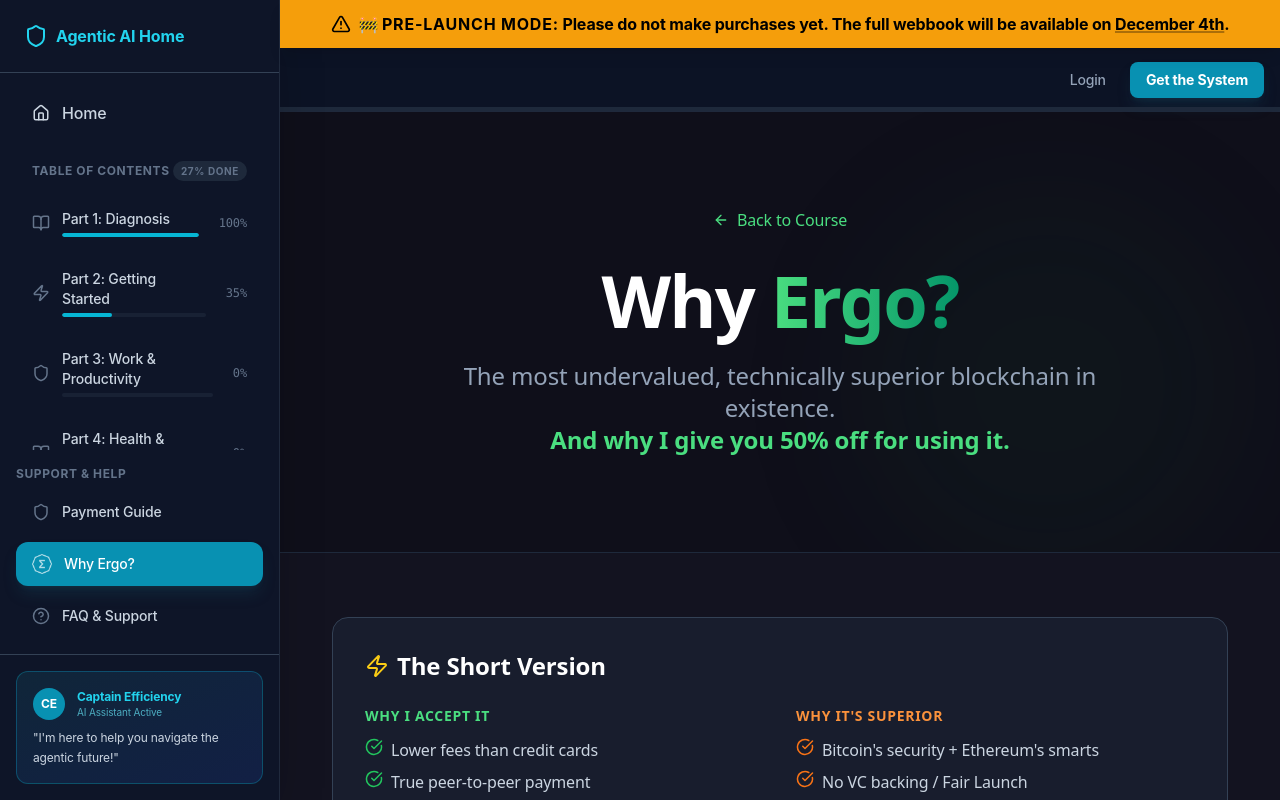
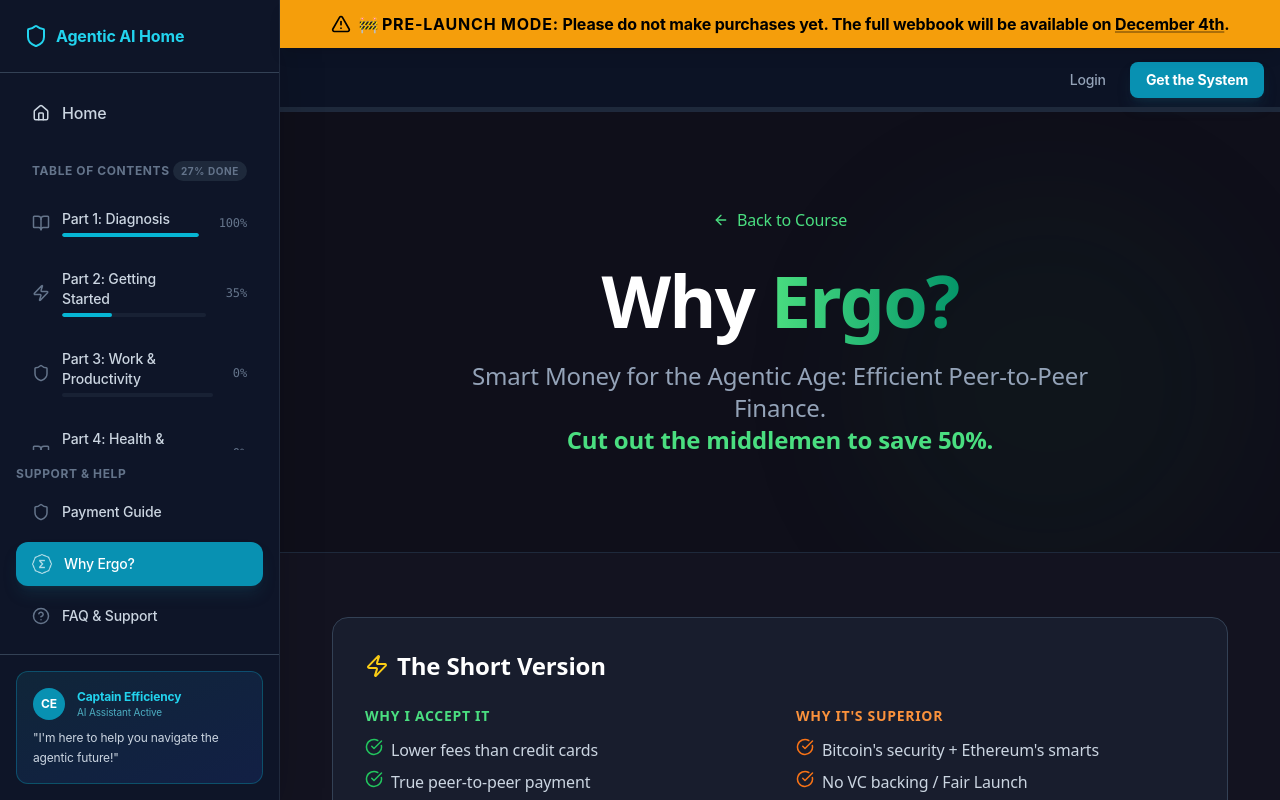
Before and after one commit to agenticaihome/ebook-frontend, a React (Create React App) app: page /why-ergo in a window 1280 px wide. Shown: the top 800 px of the page. Built offline with nearby package versions, Linux system fonts and the light colour scheme.

Commit message:
feat: update why ergo page subheader

```diff
--- a/src/WhyErgo.jsx
+++ b/src/WhyErgo.jsx
@@ -26,9 +26,9 @@ export default function WhyErgo() {
                             Why <span className="text-transparent bg-clip-text bg-gradient-to-r from-green-400 to-emerald-600">Ergo?</span>
                         </h1>
                         <p className="text-xl md:text-2xl text-slate-400 max-w-2xl mx-auto leading-relaxed">
-                            The most undervalued, technically superior blockchain in existence.
+                            Smart Money for the Agentic Age: Efficient Peer-to-Peer Finance.
                             <br />
-                            <span className="text-green-400 font-bold">And why I give you 50% off for using it.</span>
+                            <span className="text-green-400 font-bold">Cut out the middlemen to save 50%.</span>
                         </p>
                     </div>
                 </section>
```
